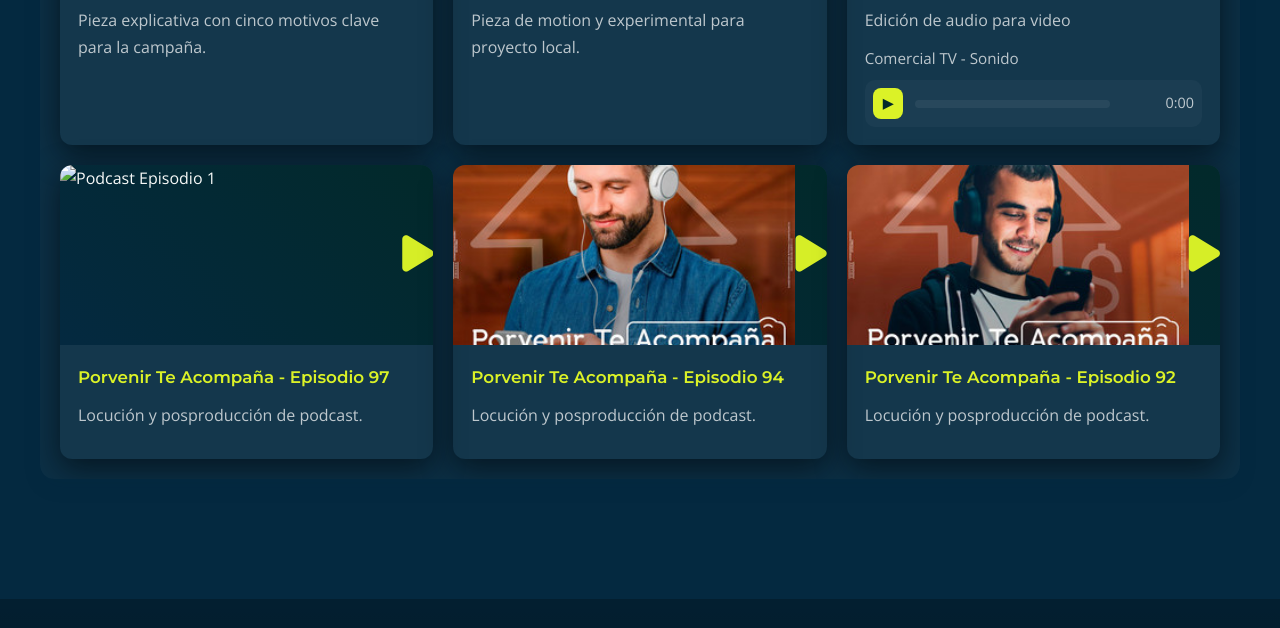
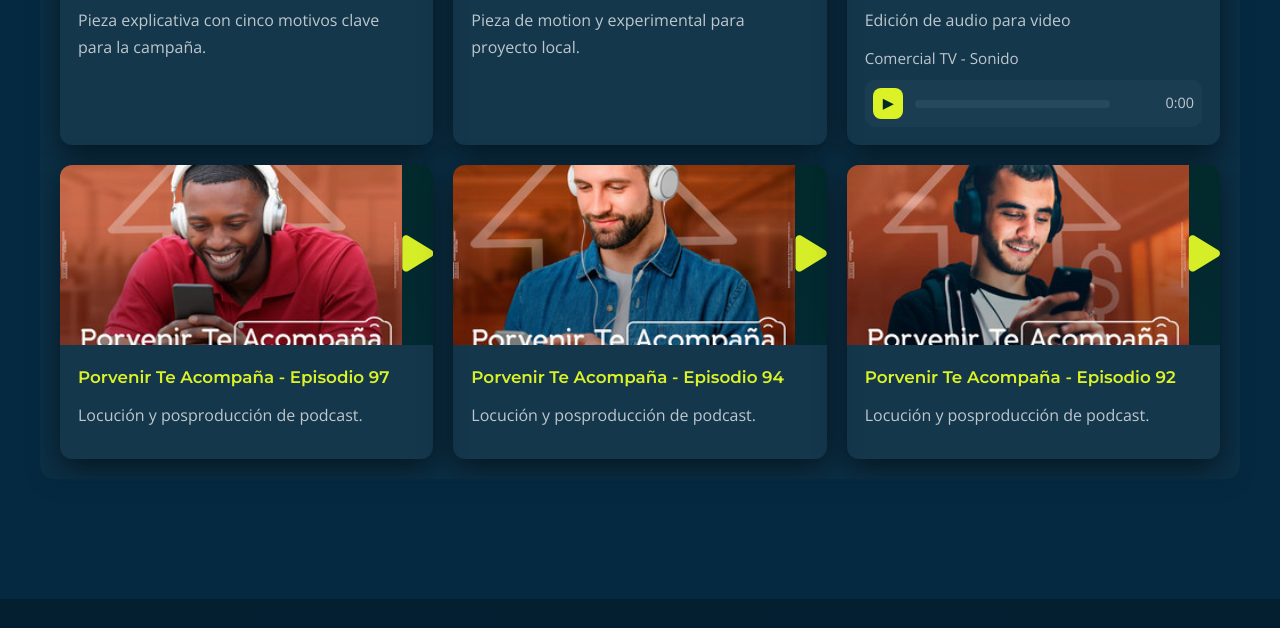
Before and after one commit to JuanDFigueroa6/CV_JuanD, a website: page portfolio.html in a window 1280 px wide. Shown: the part 3251-3879 px from the top of the page. Drawn offline with nearby package versions, Linux system fonts and the light colour scheme; the site is published under a folder, as on GitHub Pages, so addresses that start at the root find nothing; no server answers.

Commit message:
Fix podcast episode image source in portfolio.html

```diff
--- a/portfolio.html
+++ b/portfolio.html
@@ -215,7 +215,7 @@
 
                 <!-- Podcast episodes (Spotify) -->
                 <div class="portfolio-item" tabindex="0" data-category="audio" data-src="https://open.spotify.com/episode/59qVqYHvJ6ejWBsMz9AS3a?si=b2d640d66be44766" data-title="Podcast — Episodio 1" data-thumb="assets/portafolio/podcast_ep1.jpg">
-                    <div class="item-image"><img loading="lazy" src="assets/portafolio/podcast_ep1.jpg" alt="Podcast Episodio 1" onerror="this.onerror=null;this.src='/assets/portafolio/episodio_97.jpg'" /><div class="play-overlay"><i class="fas fa-play"></i></div></div>
+                    <div class="item-image"><img loading="lazy" src="assets/portafolio/episodio_97.jpg" alt="Podcast Episodio 1" onerror="this.onerror=null;this.src='/assets/portafolio/episodio_97.jpg'" /><div class="play-overlay"><i class="fas fa-play"></i></div></div>
                     <div class="item-info"><h3>Porvenir Te Acompaña - Episodio 97</h3><p>Locución y posproducción de podcast.</p>
                         <div class="embed-player" aria-hidden="false"></div>
                     </div>
```
